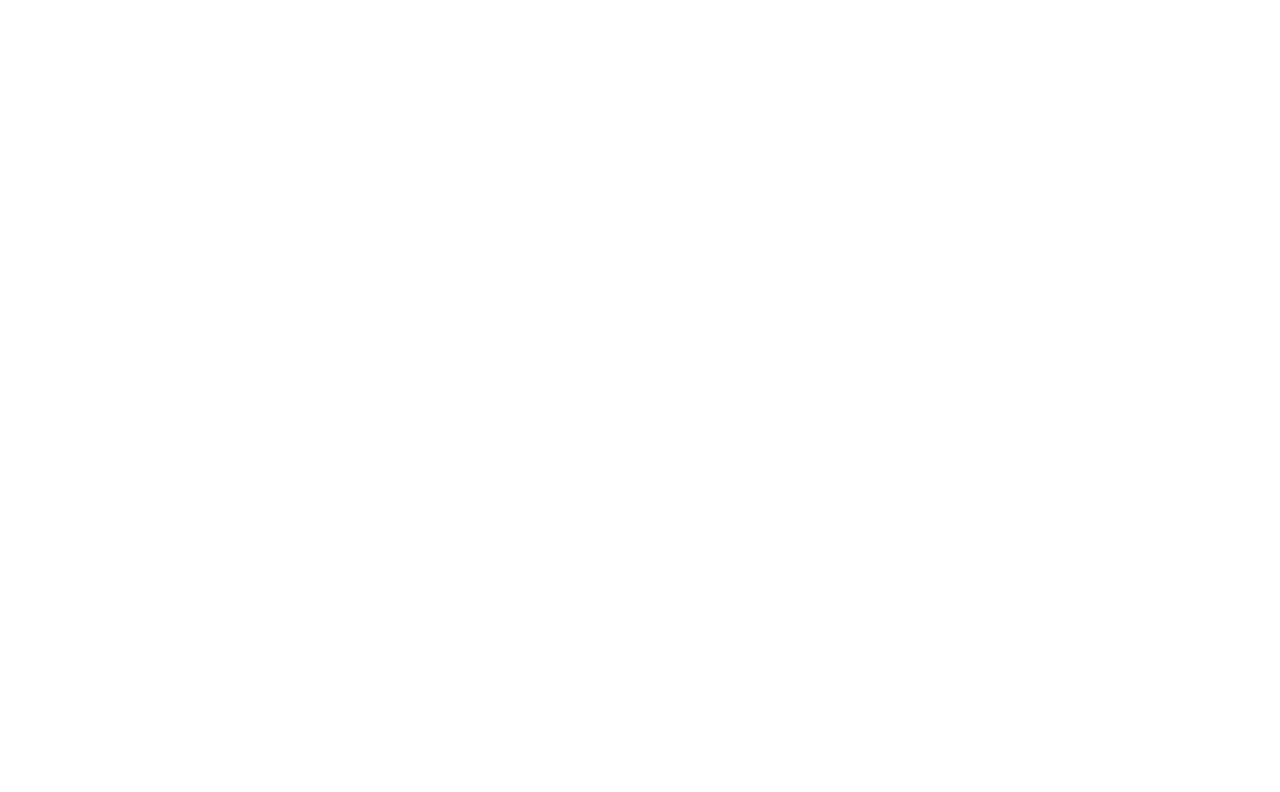
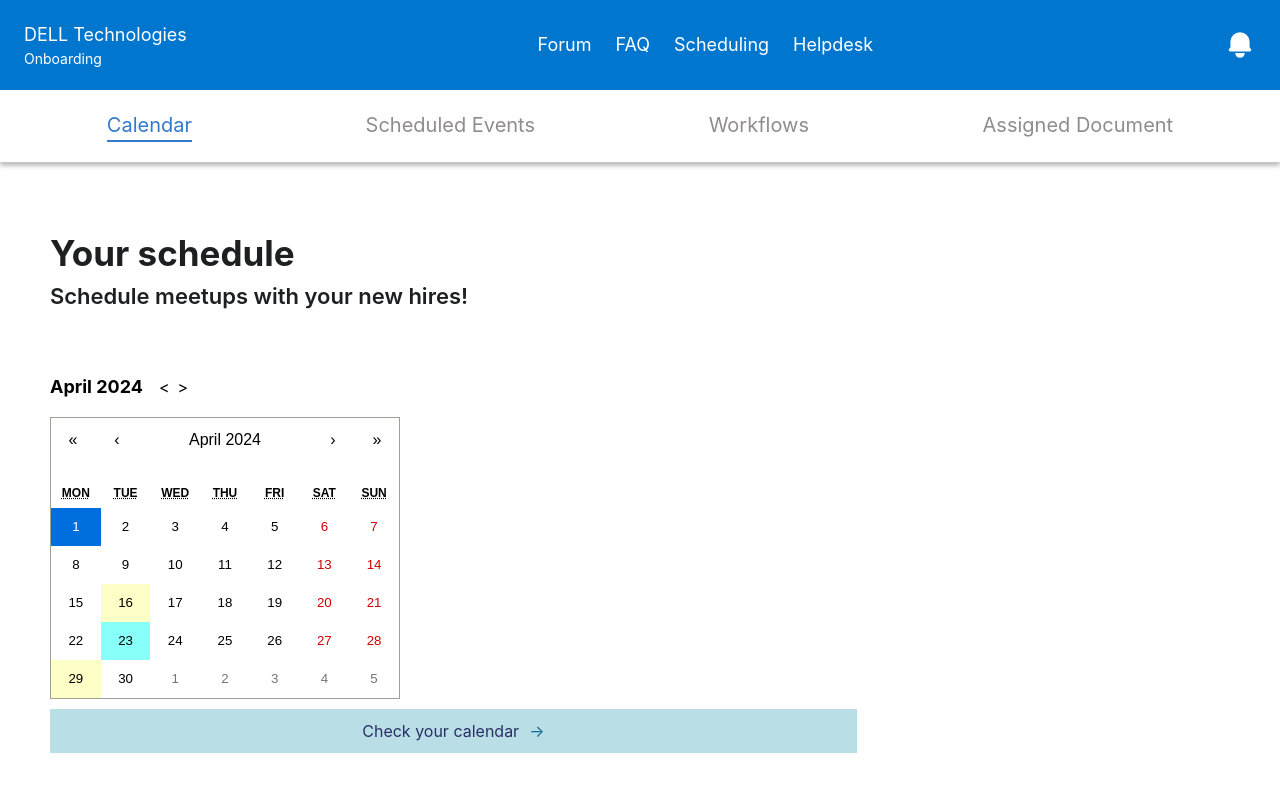
Before and after one commit to PoisonDarterz/teletubbies, a React (Create React App) app: page /schedule in a window 1280 px wide. Before the commit this address had no page. Shown: the top 792 px of the page. Built offline with nearby package versions, Linux system fonts and the light colour scheme.

Commit message:
scheduling

```diff
--- a/src/App.jsx
+++ b/src/App.jsx
@@ -16,6 +16,8 @@
 import Module4 from "./pages/module4/Module4"
 // Module 5 imports
 import Admin from "./pages/module5/admin"
+import Engagement from "./pages/module5/engagement";
+import Schedule from "./pages/module5/schedule";
 
 function App() {
   return (
@@ -36,6 +38,8 @@
         <Route path="/module4" element={<Module4 />} />
         {/* Module 5 routes */}
         <Route path="/admin" element={<Admin />} />
+        <Route path="/engagement" element={<Engagement />} />
+        <Route path="/schedule" element={<Schedule />} />
 
       </Routes>
     </Router>
--- a/src/pages/module5/calendar.jsx
+++ b/src/pages/module5/calendar.jsx
@@ -2,6 +2,8 @@
 import Calendar from 'react-calendar';
 import 'react-calendar/dist/Calendar.css';
 import './NewHireList.css';
+import { Link } from 'react-router-dom';
+
 
 function MyCalendar() {
     return (
@@ -24,9 +26,9 @@
             }
           }}
         />
-        <button style={{ backgroundColor: '#BADEE6', color: '#292F65', display: 'flex', alignItems: 'center', justifyContent: 'center', padding: '10px', marginTop: '10px' }}>
+        <Link to="/schedule" style={{ backgroundColor: '#BADEE6', color: '#292F65', display: 'flex', alignItems: 'center', justifyContent: 'center', padding: '10px', marginTop: '10px', textDecoration: 'none' }}>
         Check your calendar <span style={{ marginLeft: '10px', color: '#146c94' }}>→</span>
-      </button>
+      </Link>
       </div>
     );
   }
--- /dev/null
+++ b/src/pages/module5/engagement.jsx
@@ -0,0 +1,14 @@
+import React from 'react';
+import TopNav from './TopNav';
+
+
+function Engagement() {
+  return (
+    <div>
+      <TopNav />
+      {/* rest of your code */}
+    </div>
+  );
+}
+
+export default Engagement;
--- /dev/null
+++ b/src/pages/module5/header2.css
@@ -0,0 +1,41 @@
+.header {
+    display: flex;
+    justify-content: space-around;
+    width: 100%;
+    background-color: #FFFFFF;
+    padding: 20px;
+    box-shadow: 0px 4px 4px rgba(0, 0, 0, 0.25);
+  }
+
+  .title {
+    color: #8F8C8C;
+    font-size: 20px; /* adjust this value to change the font size */
+  }
+
+  .title.active {
+    color: #337ACC;
+    border-bottom: 2px solid #337ACC;
+  }
+
+  .title1 {
+    color: #1E1F20;
+    font-size: 35px;
+    margin-top: 65px;
+    padding-left: 50px;
+    padding-right: 20px;
+    font-weight: bold;
+  }
+
+  .title2 {
+    color: #1E1F20;
+    font-size: 22px;
+    padding-left: 50px;
+    padding-right: 20px;
+    font-weight: 600;
+  }
+
+  .calendar-container {
+    padding-left: 50px;
+    padding-right: 20px;
+    margin-top: 60px;
+  }
--- /dev/null
+++ b/src/pages/module5/header2.jsx
@@ -0,0 +1,19 @@
+import React from 'react';
+import './header2.css'; // replace './header2.css' with the actual path to your CSS file
+
+function Header2() {
+  return (
+    <div>
+      <div className="header">
+        <div className="title active">Calendar</div>
+        <div className="title">Scheduled Events</div>
+        <div className="title">Workflows</div>
+        <div className="title">Assigned Document</div>
+      </div>
+      <div className="title1">Your schedule</div>
+      <div className="title2">Schedule meetups with your new hires!</div>
+    </div>
+  );
+}
+
+export default Header2;
--- a/src/pages/module5/pychart.jsx
+++ b/src/pages/module5/pychart.jsx
@@ -1,5 +1,6 @@
 import React from 'react';
 import { PieChart } from 'react-minimal-pie-chart';
+import { Link } from 'react-router-dom';
 
 function PyChart() {
   return (
@@ -14,18 +15,18 @@
           className="h-72"
           lineWidth={50} // Set the line width to control the thickness of the ring
         />
-          <img src="/image 6.png" alt="emoji" style={{ position: 'absolute', top: '22%', left: '-4%', height: '10%' }} />
+        <img src="/image 6.png" alt="emoji" style={{ position: 'absolute', top: '22%', left: '-4%', height: '10%' }} />
         <div style={{ position: 'absolute', top: '20%', left: '8%', backgroundColor: '#F3F3F3', padding: '10px', color: '#1CD571', borderRadius: '10px', display: 'flex', alignItems: 'center' }}>
           65%
         </div>
-          <img src="/image 173.png" alt="emoji" style={{ position: 'absolute', top: '30%', right: '-10%', height: '10%' }} />
+        <img src="/image 173.png" alt="emoji" style={{ position: 'absolute', top: '30%', right: '-10%', height: '10%' }} />
         <div style={{ position: 'absolute', top: '28%', right: '2%', backgroundColor: '#F3F3F3', padding: '10px', color: '#DD0101', borderRadius: '10px', display: 'flex', alignItems: 'center' }}>
           15%
         </div>
       </div>
-      <button style={{ backgroundColor: '#C6E3FF', color: '#292F65', display: 'flex', alignItems: 'center', justifyContent: 'center', padding: '10px', marginTop: '10px' }}>
+      <Link to="/engagement" style={{ backgroundColor: '#C6E3FF', color: '#292F65', display: 'flex', alignItems: 'center', justifyContent: 'center', padding: '10px', marginTop: '10px', textDecoration: 'none' }}>
         Check it out <span style={{ marginLeft: '10px', color: '#146c94' }}>→</span>
-      </button>
+      </Link>
     </div>
   );
 }
--- /dev/null
+++ b/src/pages/module5/schedule.jsx
@@ -0,0 +1,19 @@
+import React from 'react';
+import TopNav from './TopNav'; // replace './TopNav' with the actual path to your TopNav.jsx file
+import Header2 from './header2'; // replace './header2' with the actual path to your Header2.jsx file
+import MyCalendar from './calendar'; // replace './Calendar' with the actual path to your MyCalendar.jsx file
+
+function Schedule() {
+  return (
+    <div>
+      <TopNav />
+      <Header2 />
+      <div className="calendar-container">
+        <MyCalendar showButton={false} />
+      </div>
+      {/* rest of your code */}
+    </div>
+  );
+}
+
+export default Schedule;
```
